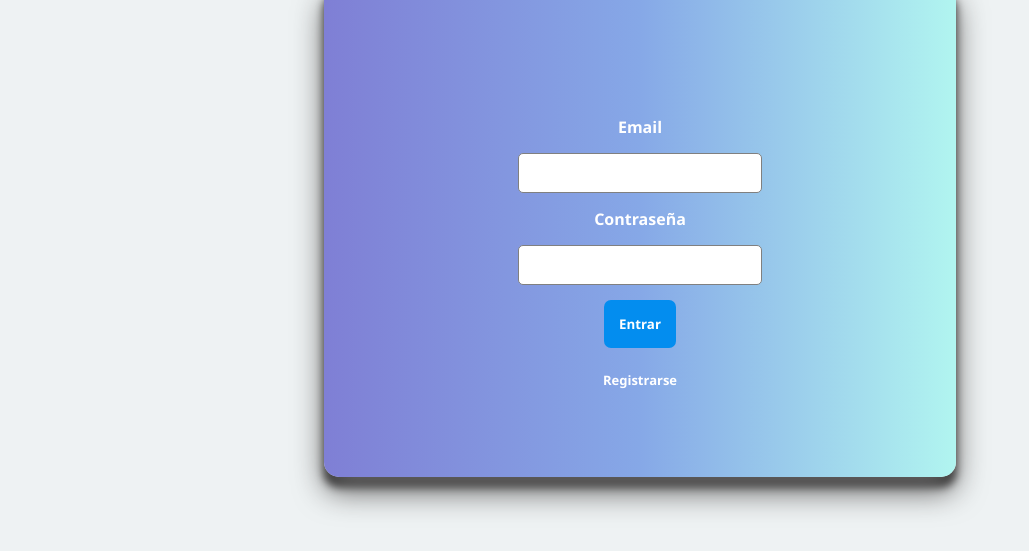
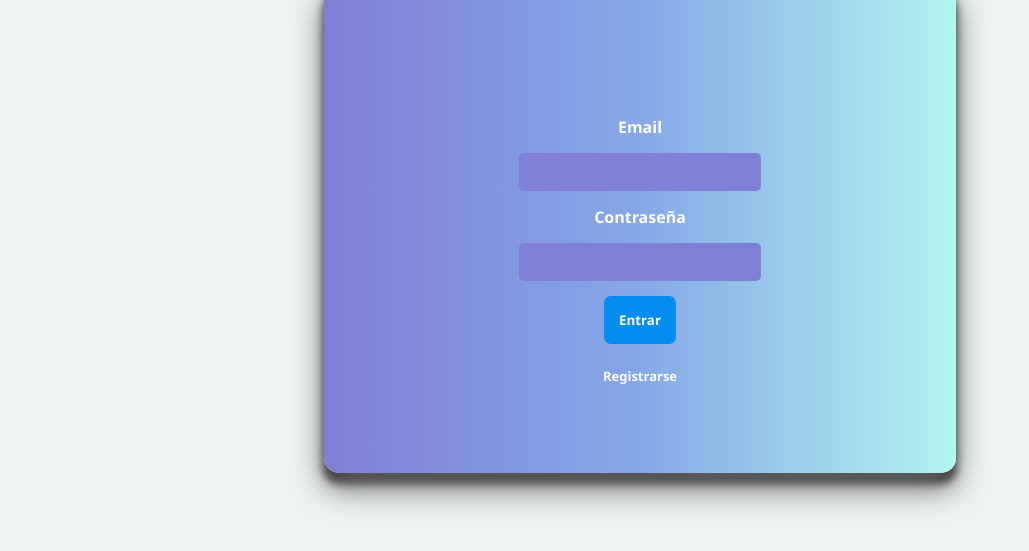
Before and after one commit to JesusM7/Crud, a website: page public/login.html in a window 1280 px wide. Shown: the part 65-616 px from the top of the page, without its empty margins (0-1029 px from the left). Drawn offline with Linux system fonts and the light colour scheme.

Commit message:
cambio de estilos input

```diff
--- a/public/style.css
+++ b/public/style.css
@@ -115,8 +115,14 @@ input {
     padding: 10px;
     width:35%;
     border-radius: 5px;
-    border: 1px solid grey;
-
+    border: none;
+    background-color: #7f7fd5;
+    color: #fff;
+}
+input:focus {
+    outline: none;
+    border: 1px solid #acecef;
+    caret-color: #fff;
 }
 
 button{
```
